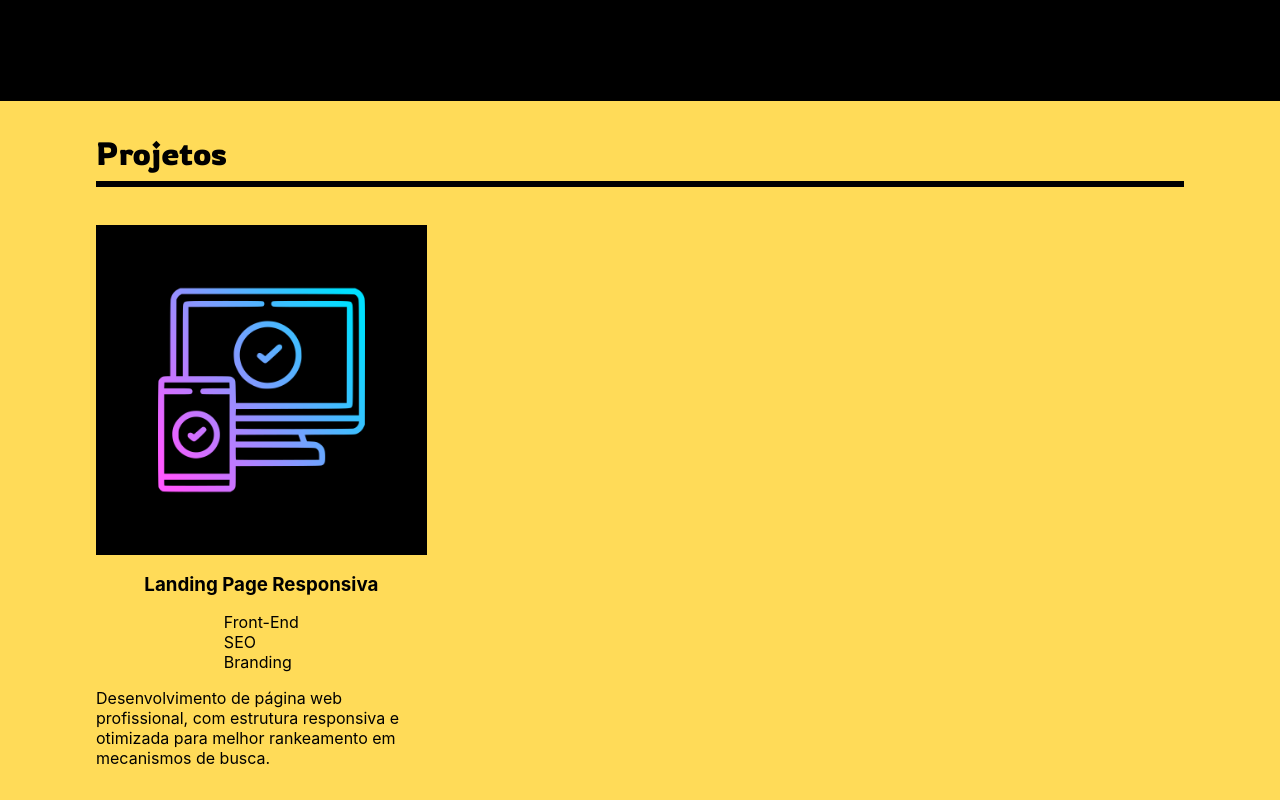
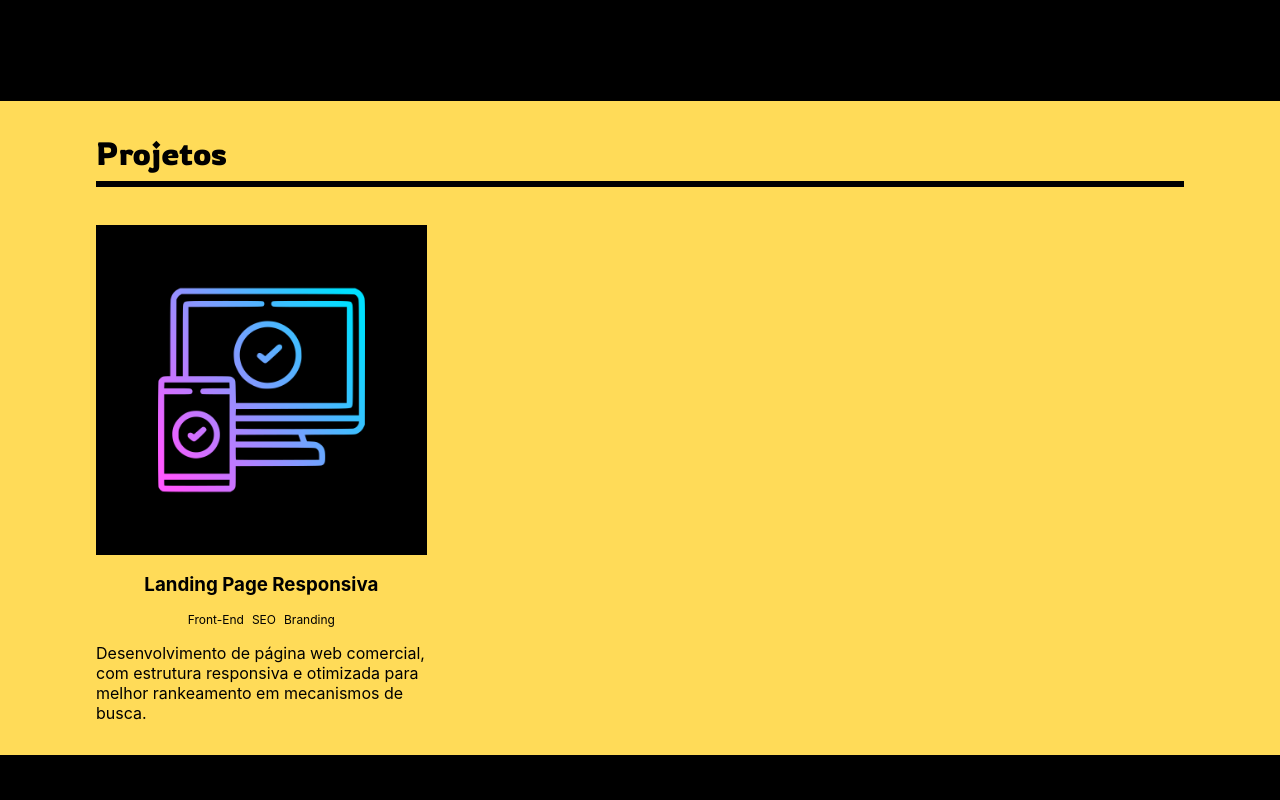
Before and after one commit to thiagodsd/dszero-landing-page, a React (Create React App) app: page / in a window 1280 px wide. Shown: the part 764-1564 px from the top of the page. After the commit the page ends 1519 px from the top, so only its background shows below. Built offline with nearby package versions, Linux system fonts and the light colour scheme; no server answers; a web font is replaced by a local one.

Commit message:
Update styles and descriptions

```diff
--- a/src/assets/styles/Header.css
+++ b/src/assets/styles/Header.css
@@ -15,6 +15,10 @@
     flex-direction: column;
     align-items: center;
     justify-content: center;
+}
+
+.header-container a {
+    text-decoration: none;
 }
 
 .header-container .logo {
--- a/src/assets/styles/PortfolioSection.css
+++ b/src/assets/styles/PortfolioSection.css
@@ -79,6 +79,14 @@
     opacity: 1;
 }
 
+.portfolio-tags {
+    display: flex;
+    gap: var(--spacing-small);
+    flex-wrap: wrap;
+    justify-content: center;
+    font-size: var(--font-size-small);
+}
+
 @media (max-width: 1340px) {
 }
 
--- a/src/assets/styles/globals.css
+++ b/src/assets/styles/globals.css
@@ -37,6 +37,7 @@ html, body {
     --secondary-color: #00E0FF;
     --tertiary-color: #FE59FF;
     /* font sizes */
+    --font-size-tiny: 0.5rem;
     --font-size-small: 0.75rem;
     --font-size-medium: 1rem;
     --font-size-large: 1.25rem;
--- a/src/components/common/Header.js
+++ b/src/components/common/Header.js
@@ -1,4 +1,5 @@
 import React, { useState } from 'react';
+import { Link } from 'react-router-dom';
 import navigateAndLog from '../../utils/navigateAndLog';
 import "../../assets/styles/Header.css";
 
@@ -10,9 +11,11 @@ function Header() {
     return (
         <div>
             <div className="header-container">
-                <div className="logo">
-                    <p className="char-delta">&#948;</p><p className="char-s">S</p>
-                </div>
+                <Link to="/">
+                    <div className="logo">
+                        <p className="char-delta">&#948;</p><p className="char-s">S</p>
+                    </div>
+                </Link>
                 <nav>
                     <div className={`hamburger ${isMenuVisible ? 'clicked' : ''}`} onClick={toggleMenu}>
                         <div className="line line-1"></div>
--- a/src/components/home/PortfolioSection.js
+++ b/src/components/home/PortfolioSection.js
@@ -31,7 +31,7 @@ const PortfolioSection = () => {
                             <div className="portfolio-item-overlay">Ver Projeto</div>
                         </Link>
                         <h3>{item.title}</h3>
-                        <div>{item.tags.map(tag => <p>{tag}</p>)}</div>
+                        <div className="portfolio-tags">{item.tags.map(tag => <p>{tag}</p>)}</div>
                         <p>{item.description}</p>
                     </div>
                 ))}
--- a/src/components/portfolio/projects/webdev-project-metadata.js
+++ b/src/components/portfolio/projects/webdev-project-metadata.js
@@ -1,7 +1,7 @@
 module.exports = {
         id: 'webdev-project',
         title: 'Landing Page Responsiva',
-        description: 'Desenvolvimento de página web profissional, com estrutura responsiva e otimizada para melhor rankeamento em mecanismos de busca.',
+        description: 'Desenvolvimento de página web comercial, com estrutura responsiva e otimizada para melhor rankeamento em mecanismos de busca.',
         tags: ['Front-End', 'SEO', 'Branding'],
         featuredImage: 'src/assets/images/portfolio/webdev-project.png'
 }
--- a/src/components/portfolio/projects/webdev-project.js
+++ b/src/components/portfolio/projects/webdev-project.js
@@ -2,11 +2,16 @@ import React from 'react';
 import metadata from './webdev-project-metadata';
 import "../../../assets/styles/PortfolioPage.css";
 
+import Header from '../../common/Header';
+
 const WebDevProject = () => (
     <div className="portfolio-page">
-        <h1>{metadata.title}</h1>
-        <p>bla bla bla</p>
-        {/* Project content */}
+        <Header />
+        <div className="portfolio-container">
+            <h1>{metadata.title}</h1>
+            <br/>
+            <p>Lorem ipsum dolor sit amet, consectetur adipiscing elit. Nulla nec purus feugiat, molestie ipsum et, consequat nibh. Etiam non elit dui. Nullam vel erat et nunc egestas porttitor. Integer at semper purus. Nulla facilisi. Cras luctus vel elit sit amet vestibulum. Nulla nec purus feugiat, molestie ipsum et, consequat nibh. Etiam non elit dui. Nullam vel erat et nunc egestas porttitor. Integer at semper purus. Nulla facilisi. Cras luctus vel elit sit amet vestibulum.</p>
+        </div>
     </div>
 );
 
--- a/src/content/portfolioItems.js
+++ b/src/content/portfolioItems.js
@@ -2,7 +2,7 @@ const portfolioItems = [
   {
     "id": "webdev-project",
     "title": "Landing Page Responsiva",
-    "description": "Desenvolvimento de página web profissional, com estrutura responsiva e otimizada para melhor rankeamento em mecanismos de busca.",
+    "description": "Desenvolvimento de página web comercial, com estrutura responsiva e otimizada para melhor rankeamento em mecanismos de busca.",
     "tags": [
       "Front-End",
       "SEO",
```
